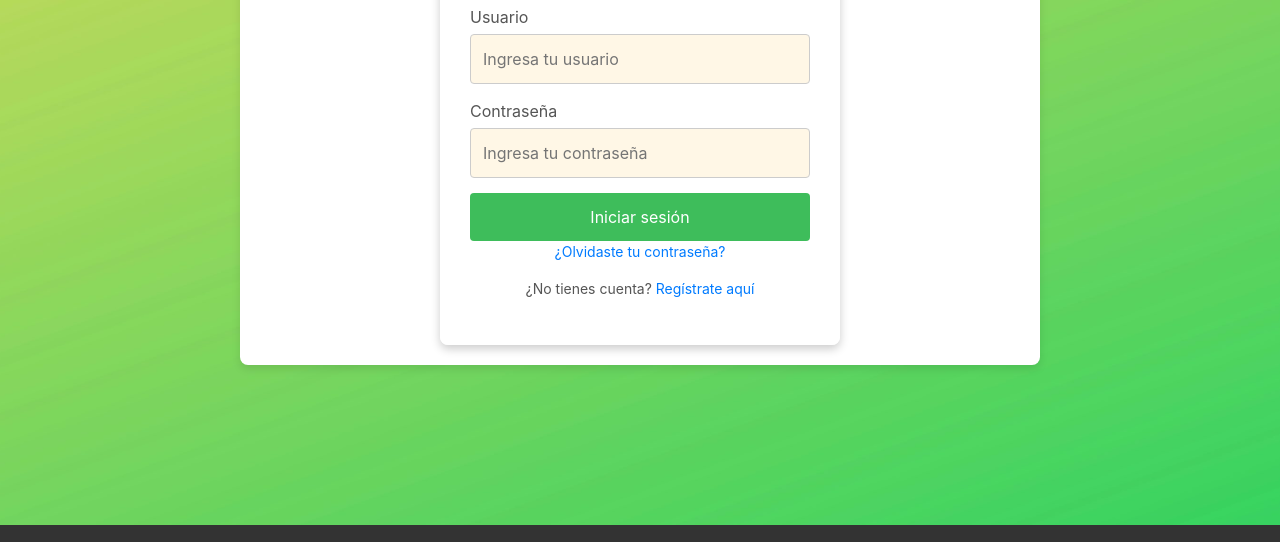
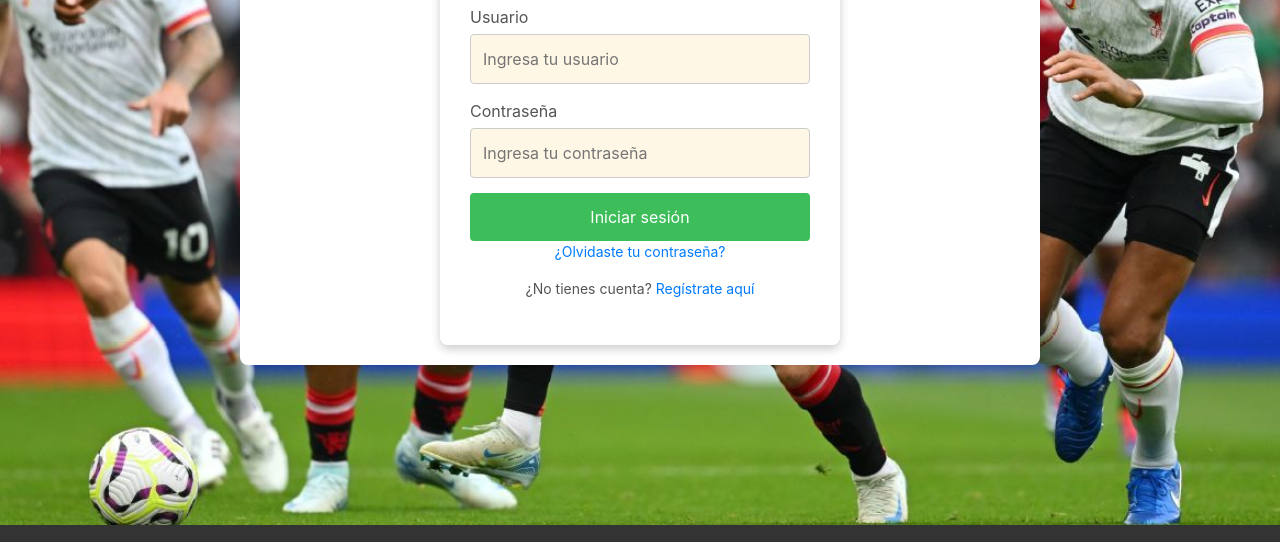
Before and after one commit to AndyAffre/proyectoCH-64700, a website: page index.html in a window 1280 px wide. Shown: the part 220-762 px from the top of the page. Drawn offline with nearby package versions, Linux system fonts and the light colour scheme; files whose address does not match are found by name.

Commit message:
arreglando error de fondo

```diff
--- a/index.html
+++ b/index.html
@@ -13,9 +13,7 @@
 
     <style>
         body {
-            background-image: url(../images/photo-1617957743097-0d20aa2ea762.jpeg);
-            background-size: cover;
-            background-position: center;
+            background-color: rgb(29, 156, 25);
         }
     </style>
 
```
